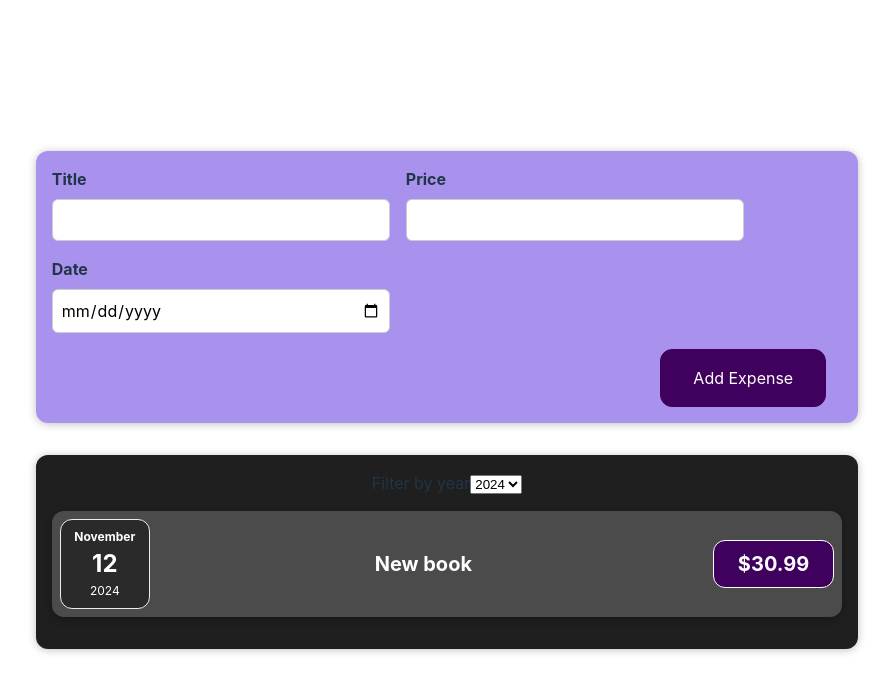
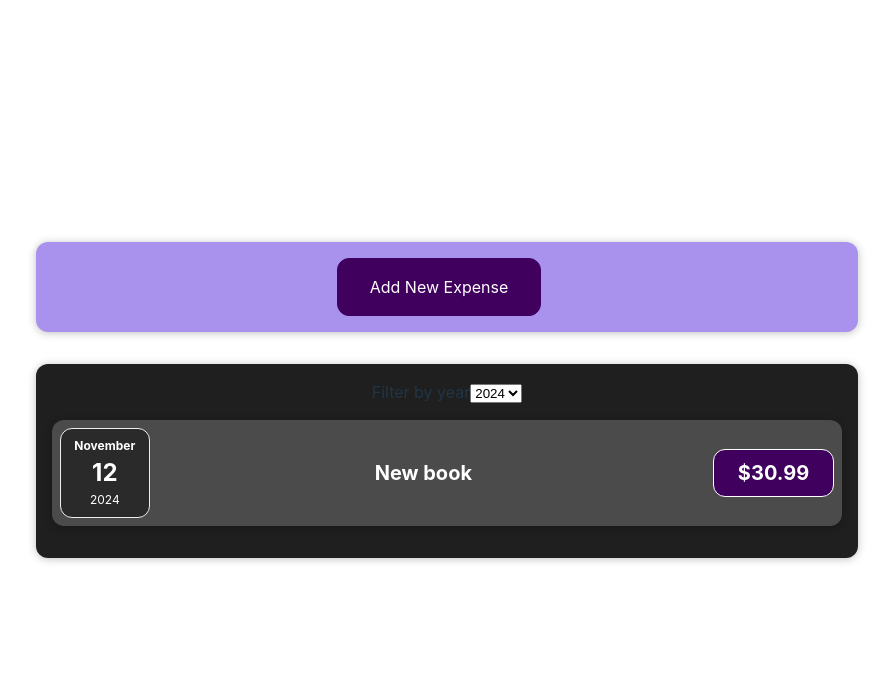
Before and after one commit to GreenBean0303/REACT, a React (Vite) app in the folder React/: page / in a window 1280 px wide. Shown: the top 692 px of the page, without its empty margins (193-1086 px from the left). Built offline with nearby package versions, Linux system fonts and the light colour scheme.

Commit message:
16. Ülesanne 6 - valikulise kuvamise täiendamine

```diff
--- a/React/src/App.jsx
+++ b/React/src/App.jsx
@@ -28,10 +28,7 @@ const App = () => {
   const [expenses, setExpenses] = useState(DUMMY_EXPENSES);
 
   const addExpenseHandler = (expense) => {
-      console.log("In App.js");
-      console.log(expense);
-
-
+      console.log("In App.js", expense);
       setExpenses((prevExpenses) => [expense, ...prevExpenses]);
   };
 
--- a/React/src/components/Expenses/ExpenseItem.jsx
+++ b/React/src/components/Expenses/ExpenseItem.jsx
@@ -9,7 +9,7 @@ const ExpenseItem = (props) => {
                 <ExpenseDate date={props.expenseData.date} />
                 <div className='expense-item__description'>
                     <h2>{props.expenseData.title}</h2>
-                    <div className='expense-item__price'>${props.expenseData.amount.toFixed(2)}</div>
+                    <div className='expense-item__price'>${props.expenseData.amount?.toFixed(2)}</div>  {/* ✅ Fixed undefined error */}
                 </div>
             </Card>
         </li>
--- a/React/src/components/Expenses/Expenses.jsx
+++ b/React/src/components/Expenses/Expenses.jsx
@@ -8,12 +8,12 @@ const Expenses = (props) => {
     const [filteredYear, setFilteredYear] = useState('2024');
 
     const filterChangeHandler = (year) => {
-        console.log('Year data in Expenses.js ' + year);
+        console.log('Year data in Expenses.js:', year);
         setFilteredYear(year);
     };
 
     const filteredExpenses = props.expenses.filter((expense) => {
-        return expense.date.getFullYear() == filteredYear;
+        return expense.date.getFullYear().toString() === filteredYear;
     });
 
     return (
--- a/React/src/components/NewExpense/ExpenseForm.jsx
+++ b/React/src/components/NewExpense/ExpenseForm.jsx
@@ -3,15 +3,15 @@ import { useState } from 'react'
 
 const ExpenseForm = (props) => {
     const [enteredTitle, setEnteredTitle] = useState('');
-    const [enteredPrice, setEnteredPrice] = useState('');
+    const [enteredAmount, setEnteredAmount] = useState('');
     const [enteredDate, setEnteredDate] = useState('');
 
     const titleChangeHandler = (event) => {
         setEnteredTitle(event.target.value);
     };
 
-    const priceChangeHandler = (event) => {
-        setEnteredPrice(event.target.value);
+    const amountChangeHandler = (event) => {
+        setEnteredAmount(event.target.value);
     };
 
     const dateChangeHandler = (event) => {
@@ -23,13 +23,13 @@ const ExpenseForm = (props) => {
 
         const expenseData = {
             title: enteredTitle,
-            price: parseFloat(enteredPrice),
+            amount: parseFloat(enteredAmount),
             date: new Date(enteredDate),
         };
 
         props.onSaveExpenseData(expenseData);
         setEnteredTitle('');
-        setEnteredPrice('');
+        setEnteredAmount('');
         setEnteredDate('');
     };
 
@@ -38,34 +38,19 @@ const ExpenseForm = (props) => {
             <div className="new-expense__controls">
                 <div className="new-expense__control">
                     <label>Title</label>
-                    <input
-                        type="text"
-                        value={enteredTitle}
-                        onChange={titleChangeHandler}
-                    />
+                    <input type="text" value={enteredTitle} onChange={titleChangeHandler} />
                 </div>
                 <div className="new-expense__control">
-                    <label>Price</label>
-                    <input
-                        type="number"
-                        min="0.01"
-                        step="0.01"
-                        value={enteredPrice}
-                        onChange={priceChangeHandler}
-                    />
+                    <label>Amount</label>
+                    <input type="number" min="0.01" step="0.01" value={enteredAmount} onChange={amountChangeHandler} />
                 </div>
                 <div className="new-expense__control">
                     <label>Date</label>
-                    <input
-                        type="date"
-                        min="2024-11-12"
-                        max="2026-01-31"
-                        value={enteredDate}
-                        onChange={dateChangeHandler}
-                    />
+                    <input type="date" value={enteredDate} onChange={dateChangeHandler} />
                 </div>
             </div>
             <div className="new-expense__actions">
+                <button type="button" onClick={props.onCancel}>Cancel</button>
                 <button type="submit">Add Expense</button>
             </div>
         </form>
--- a/React/src/components/NewExpense/NewExpense.jsx
+++ b/React/src/components/NewExpense/NewExpense.jsx
@@ -1,7 +1,18 @@
+import { useState } from "react";
 import ExpenseForm from "./ExpenseForm";
 import './NewExpense.css';
 
 const NewExpense = (props) => {
+    const [editForm, setEditForm] = useState(false);
+
+    const startEditingHandler = () => {
+        setEditForm(true);
+    };
+
+    const stopEditingHandler = () => {
+        setEditForm(false);
+    };
+
     const saveExpenseDataHandler = (enteredExpenseData) => {
         const expenseData = {
             ...enteredExpenseData,
@@ -9,11 +20,13 @@ const NewExpense = (props) => {
         };
 
         props.onAddExpense(expenseData);
+        setEditForm(false);
     };
 
     return (
         <div className="new-expense">
-            <ExpenseForm onSaveExpenseData={saveExpenseDataHandler} />
+            {!editForm && <button onClick={startEditingHandler}>Add New Expense</button>}
+            {editForm && <ExpenseForm onSaveExpenseData={saveExpenseDataHandler} onCancel={stopEditingHandler} />}
         </div>
     );
 };
```
